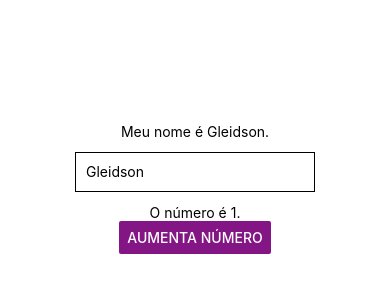
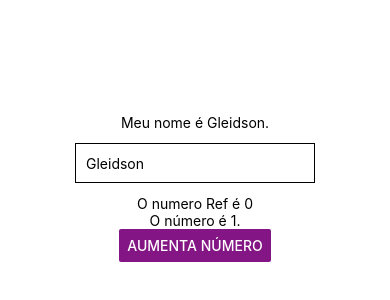
Before and after one commit to gleidson360/ReactHooks, a React Native app: screen / in a window 390 px wide. Shown: the part 234-534 px from the top of the page. Built offline with nearby package versions, Linux system fonts and the light colour scheme.

Commit message:
Estudando useRef

```diff
--- a/App.tsx
+++ b/App.tsx
@@ -1,13 +1,20 @@
 import { StatusBar } from 'expo-status-bar';
 import { StyleSheet, Text, View, TextInput, Button } from 'react-native';
-import { useState, useEffect } from 'react';
+import { useState, useEffect, useRef } from 'react';
 
 export default function App() {
   const [name, setName] = useState("Gleidson")
   const [number, setNumber] = useState(1)
 
+  const numberRef = useRef(0)
+
+  console.log(numberRef)
+
+
   useEffect(() => {
     console.log("Roda a cada renderização.")
+    // setNumber((prevNumber) => prevNumber + 1 )
+    numberRef.current = Math.random()
   })
 
   useEffect(() => {
@@ -34,7 +41,7 @@
         value={name}
         style= {styles.input}
       />
-
+      <Text>O numero Ref é {numberRef.current}</Text>
       <Text>O número é {number}.</Text>
       <Button
         onPress={changeNumber}
```
